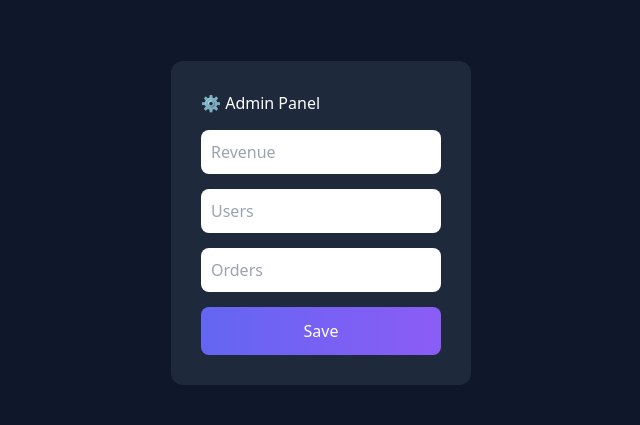
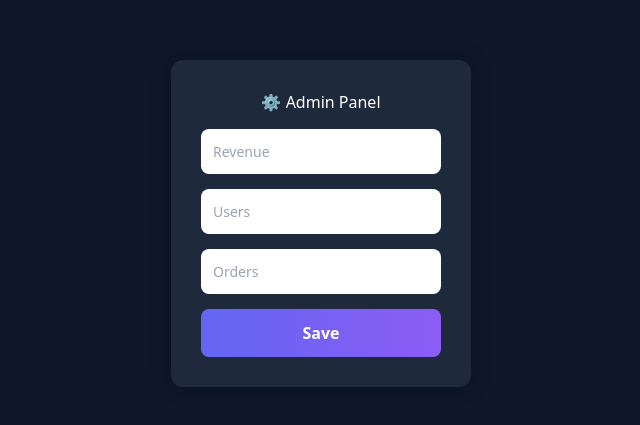
Before and after one commit to prashantsuryavanshi0/ai-saas-dashboard, a Next.js app in the folder ai-saas-assignment/: page /admin in a window 1280 px wide. Shown: the part 177-602 px from the top of the page, without its empty margins (319-959 px from the left). Built offline with nearby package versions, Linux system fonts and the light colour scheme.

Commit message:
final admin dashboard fix working

```diff
--- a/ai-saas-assignment/app/admin/page.tsx
+++ b/ai-saas-assignment/app/admin/page.tsx
@@ -8,9 +8,17 @@ export default function AdminPage() {
   const [orders, setOrders] = useState("");
 
   const handleSave = () => {
-    const data = { revenue, users, orders };
+    const data = {
+      revenue,
+      users,
+      orders,
+    };
 
+    // Save to localStorage
     localStorage.setItem("dashboardData", JSON.stringify(data));
+
+    // 🔥 Trigger update event
+    window.dispatchEvent(new Event("storage"));
 
     alert(
       `Saved:\nRevenue: ${revenue}\nUsers: ${users}\nOrders: ${orders}`
@@ -20,9 +28,10 @@ export default function AdminPage() {
   return (
     <div style={styles.container}>
       <div style={styles.card}>
-        <h2>⚙️ Admin Panel</h2>
+        <h2 style={styles.title}>⚙️ Admin Panel</h2>
 
         <input
+          type="number"
           placeholder="Revenue"
           value={revenue}
           onChange={(e) => setRevenue(e.target.value)}
@@ -30,6 +39,7 @@ export default function AdminPage() {
         />
 
         <input
+          type="number"
           placeholder="Users"
           value={users}
           onChange={(e) => setUsers(e.target.value)}
@@ -37,6 +47,7 @@ export default function AdminPage() {
         />
 
         <input
+          type="number"
           placeholder="Orders"
           value={orders}
           onChange={(e) => setOrders(e.target.value)}
@@ -68,11 +79,17 @@ const styles: any = {
     gap: "15px",
     width: "300px",
     color: "white",
+    boxShadow: "0 0 20px rgba(0,0,0,0.3)",
+  },
+  title: {
+    textAlign: "center",
   },
   input: {
-    padding: "10px",
+    padding: "12px",
     borderRadius: "8px",
     border: "none",
+    outline: "none",
+    fontSize: "14px",
   },
   button: {
     padding: "12px",
@@ -81,5 +98,6 @@ const styles: any = {
     background: "linear-gradient(90deg, #6366f1, #8b5cf6)",
     color: "white",
     cursor: "pointer",
+    fontWeight: "bold",
   },
 };
--- a/ai-saas-assignment/app/dashboard/page.tsx
+++ b/ai-saas-assignment/app/dashboard/page.tsx
@@ -9,12 +9,24 @@ export default function DashboardPage() {
     orders: "0",
   });
 
-  useEffect(() => {
+  // 🔥 LOAD DATA
+  const loadData = () => {
     const stored = localStorage.getItem("dashboardData");
-
     if (stored) {
       setData(JSON.parse(stored));
     }
+  };
+
+  useEffect(() => {
+    // First load
+    loadData();
+
+    // 🔥 Listen for changes (REAL FIX)
+    window.addEventListener("storage", loadData);
+
+    return () => {
+      window.removeEventListener("storage", loadData);
+    };
   }, []);
 
   return (
```
